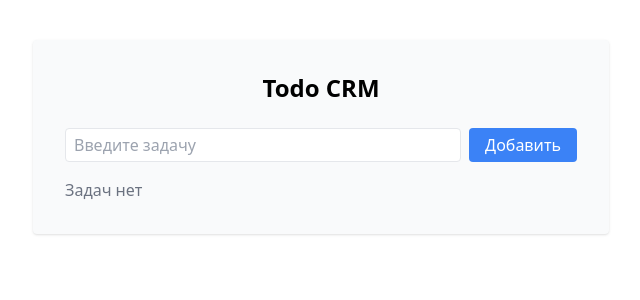
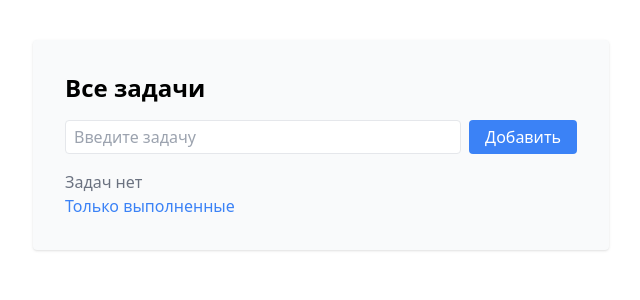
Before and after one commit to AliakseiKrasko/todo-crm-tests, a React (Vite) app: page / in a window 1280 px wide. Shown: the top 300 px of the page, without its empty margins (319-959 px from the left). Built offline with nearby package versions, Linux system fonts and the light colour scheme.

Commit message:
added react-router-dom and page transition

```diff
--- a/package.json
+++ b/package.json
@@ -12,7 +12,8 @@
     "@reduxjs/toolkit": "^2.8.2",
     "react": "^19.1.0",
     "react-dom": "^19.1.0",
-    "react-redux": "^9.2.0"
+    "react-redux": "^9.2.0",
+    "react-router-dom": "^7.7.1"
   },
   "devDependencies": {
     "@types/react": "^19.1.8",
--- a/src/App.tsx
+++ b/src/App.tsx
@@ -1,12 +1,41 @@
 import AddTodo from './components/AddTodo';
 import TodoList from './components/TodoList';
+import { BrowserRouter, Routes, Route, Link } from "react-router-dom";
+
+
+
+function CompletedPage() {
+    return (
+        <div>
+            <h2 className="text-xl font-bold mb-4">Выполненные задачи</h2>
+            <TodoList onlyCompleted />
+            <Link to="/" className="text-blue-500">⬅️ Все задачи</Link>
+        </div>
+    )
+}
+
+function HomePage() {
+    return (
+        <div>
+            <h1 className="text-2xl font-bold mb-4">Все задачи</h1>
+            <AddTodo />
+            <TodoList />
+            <Link to="/completed" className="text-blue-500">Только выполненные</Link>
+        </div>
+    )
+}
+
 
 export default function App() {
     return (
-        <div className="max-w-xl mx-auto mt-10 bg-gray-50 p-8 rounded shadow">
-            <h1 className="text-2xl font-bold mb-6 text-center">Todo CRM</h1>
-            <AddTodo />
-            <TodoList />
-        </div>
+        <BrowserRouter>
+            <div className="max-w-xl mx-auto mt-10 bg-gray-50 p-8 rounded shadow">
+                <Routes>
+                    <Route path="/" element={<HomePage />} />
+                    <Route path="/completed" element={<CompletedPage />} />
+                </Routes>
+            </div>
+        </BrowserRouter>
+
     );
 }
```
Also changed, not shown: src/pages/Completed.tsx (added), src/pages/Home.tsx (added), 1 other file (tests, documents, lock files or other folders).
